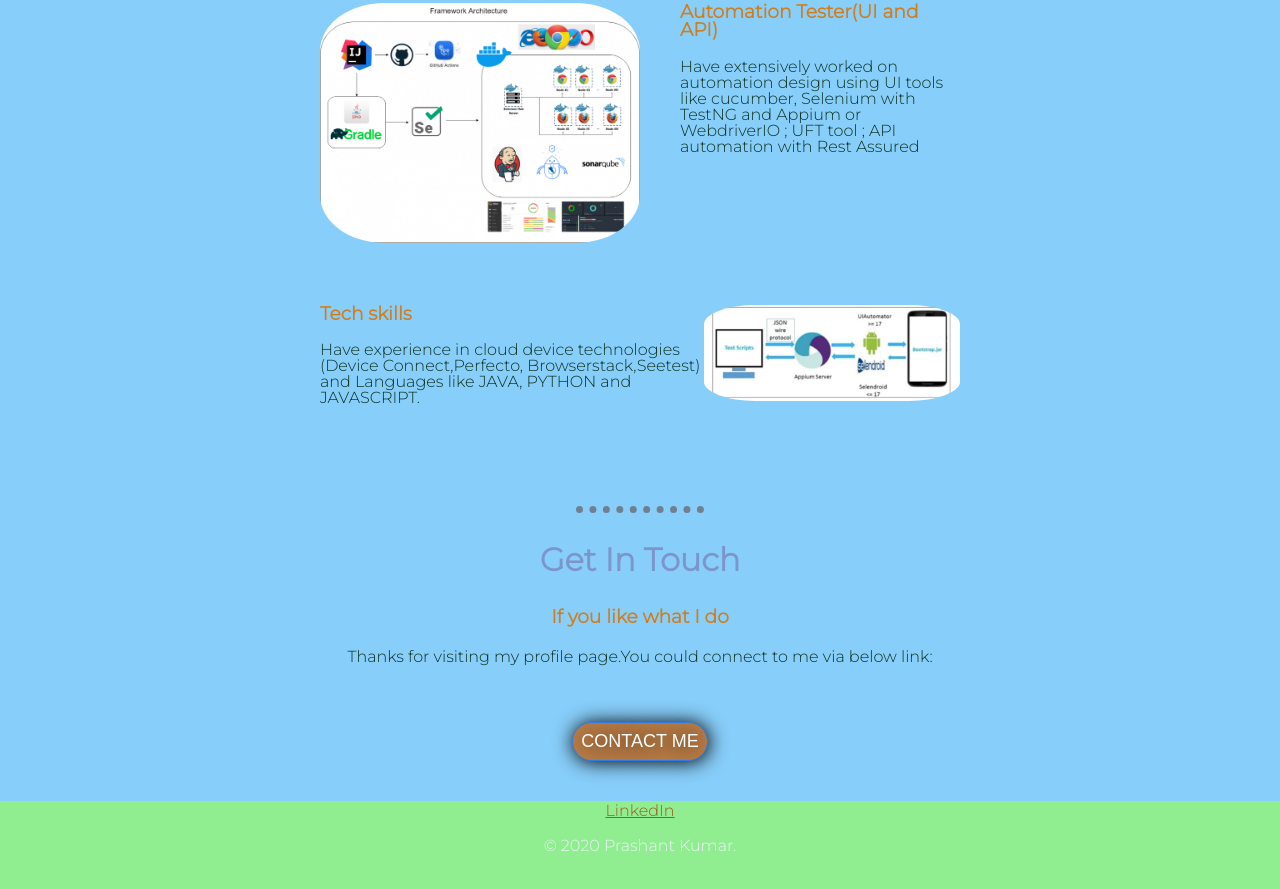
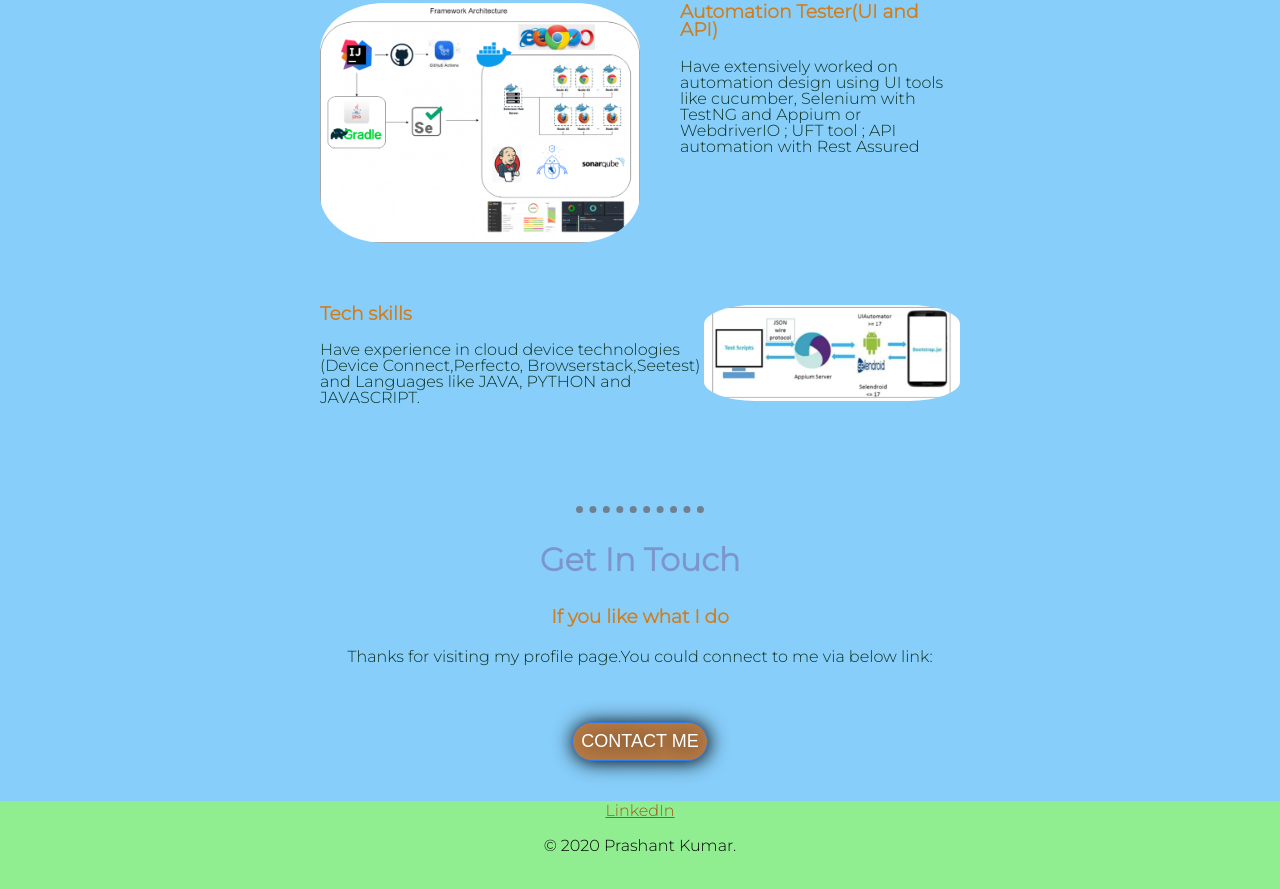
Before and after one commit to pk1290/professsionalSite, a plain HTML site: page index.html in a window 1280 px wide. Shown: the part 1170-2059 px from the top of the page. Drawn offline with Linux system fonts and the light colour scheme.

Commit message:
change style copyright

```diff
--- a/css/styles.css
+++ b/css/styles.css
@@ -105,7 +105,7 @@ a{
 }
 
 .copyrightText{
-    color: #EAF6F6;
+    color: #020505;
 }
 .BUTTON_RNI {
     -webkit-border-radius: 20px;
```
